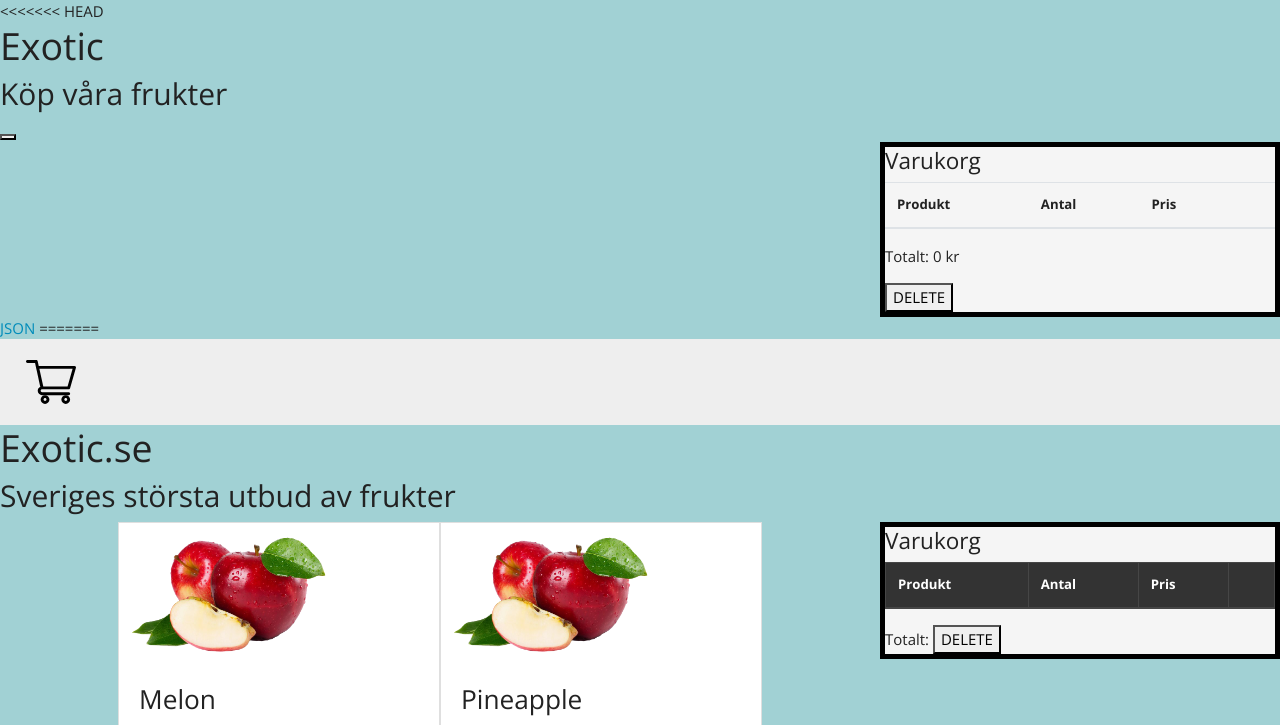
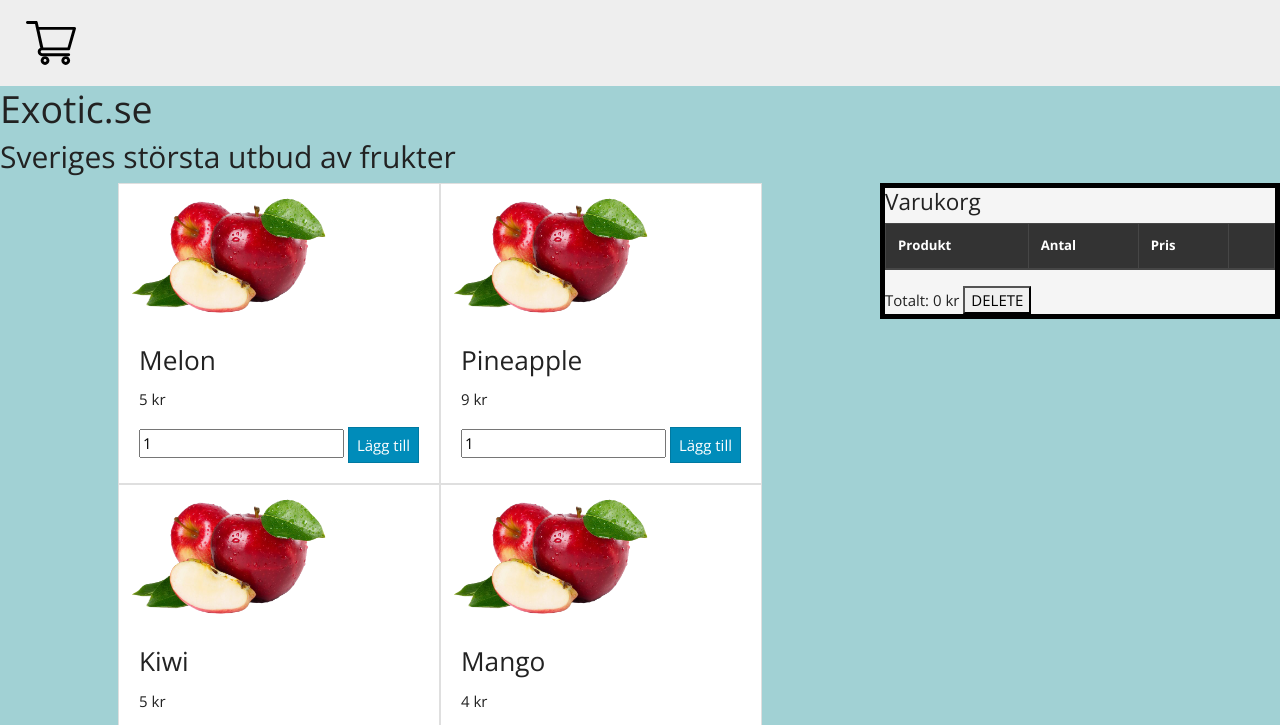
Before and after one commit to vanessasuthat03/EcommerceWebsite-fruit, a plain HTML site: page index.html in a window 1280 px wide. Shown: the top 725 px of the page. Drawn offline with nearby package versions, Linux system fonts and the light colour scheme.

Commit message:
Solved merge conflict in index.html.

```diff
--- a/index.html
+++ b/index.html
@@ -1,65 +1,17 @@
 <!DOCTYPE html>
 <html lang="en">
-<<<<<<< HEAD
 
-<head>
-    <meta charset="UTF-8" />
-    <meta name="viewport" content="width=device-width, initial-scale=1.0" />
-    <meta http-equiv="X-UA-Compatible" content="ie=edge" />
-    <link rel="stylesheet" href="https://bootswatch.com/4/yeti/bootstrap.min.css" />
-
-    <!-- <script src="https://maxcdn.bootstrapcdn.com/bootstrap/3.4.1/js/bootstrap.min.js"></script> -->
-    <link rel="stylesheet" type="text/css" href="style.css" />
-    <title>Test</title>
-</head>
-
-<body>
-    <header>
-        <h1>Exotic</h1>
-    </header>
-
-    <h2>Köp våra frukter</h2>
-    <button id="toggle"></button>
-    <section>
-        <div id="etiquette-holder"></div>
-        <!--  // skapa 10 etikett divar och lägga in i den här diven -->
-        <div class="cart">
-            <h4>Varukorg</h4>
-            <table id="getLocal" class="table table-striped">
-                <thead>
-                    <tr>
-                        <th>Produkt</th>
-                        <th>Antal</th>
-                        <th>Pris</th>
-                        <th></th>
-                    </tr>
-                </thead>
-                <tbody id="cart-items-holder"></tbody>
-            </table>
-
-            <p id="total">Totalt:</p>
-            <button id="emptyCart">DELETE</button>
-        </div>
-        <!-- //för varukorgen -->
-
-    </section>
-    <a href="dataBas.json">JSON</a>
-
-    <script src="https://ajax.googleapis.com/ajax/libs/jquery/3.4.1/jquery.min.js"></script>
-    <script src="script.js"></script>
-</body>
-
-=======
 <head>
     <meta charset="UTF-8" />
     <meta name="viewport" content="width=device-width, initial-scale=1.0" />
     <meta http-equiv="X-UA-Compatible" content="ie=edge" />
     <script src="https://ajax.googleapis.com/ajax/libs/jquery/3.4.1/jquery.min.js"></script>
     <script src="https://maxcdn.bootstrapcdn.com/bootstrap/3.4.1/js/bootstrap.min.js"></script>
-        <link rel="stylesheet" href="https://bootswatch.com/4/yeti/bootstrap.min.css"/>
+    <link rel="stylesheet" href="https://bootswatch.com/4/yeti/bootstrap.min.css" />
     <link rel="stylesheet" type="text/css" href="style.css" />
     <title>Test</title>
 </head>
+
 <body>
     <nav class="navbar navbar-light bg-light">
         <img id="toggle-cart-btn" src="./image/supermarket.svg"></button>
@@ -92,5 +44,5 @@
     <a href="dataBas.json">JSON</a>
     <script src="script.js"></script>
 </body>
->>>>>>> b6d3c71af72ef4d1d562913258cccb10041d61f2
+
 </html>
```
Lines whose indentation alone changed are shown as unchanged.
